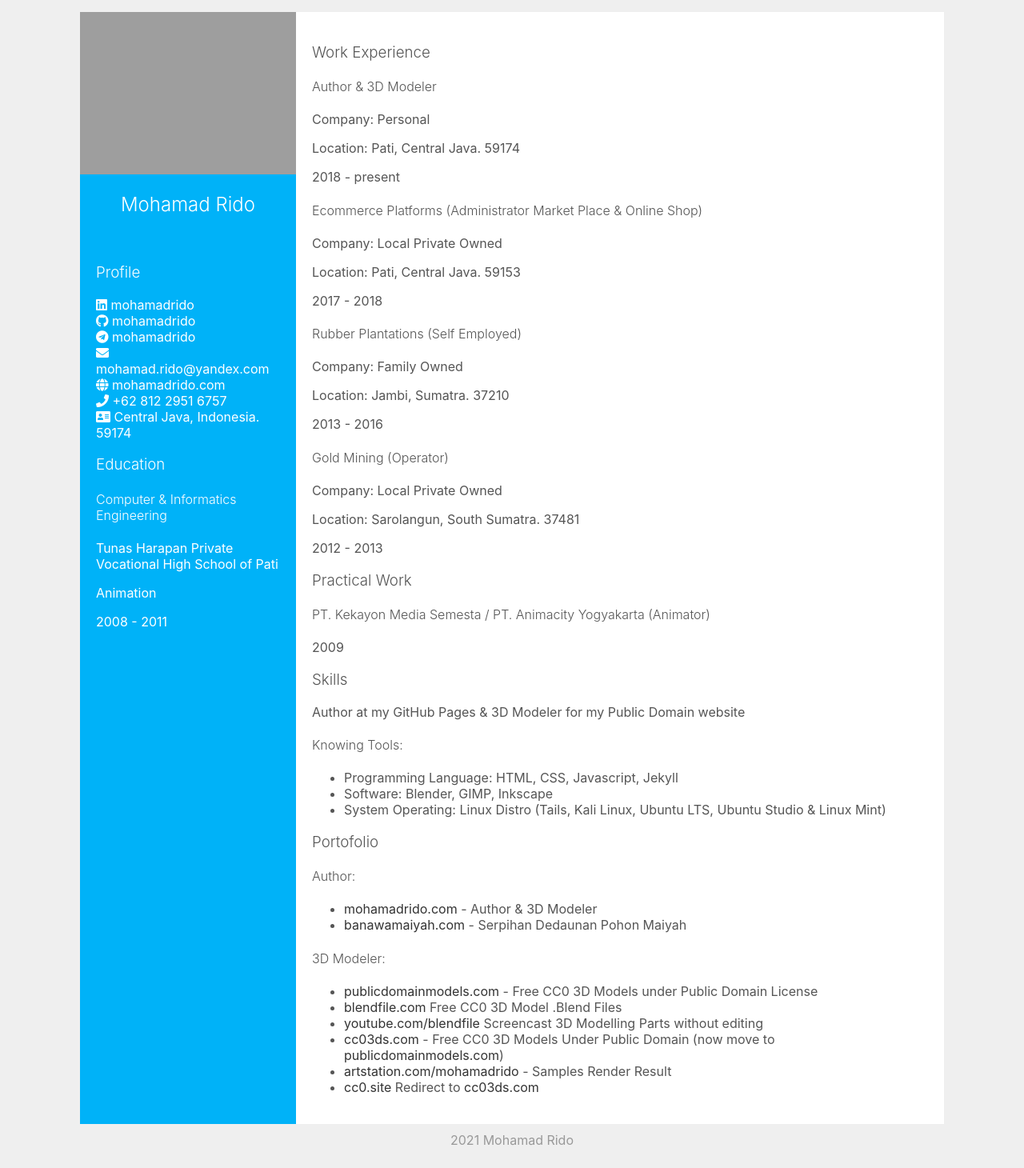
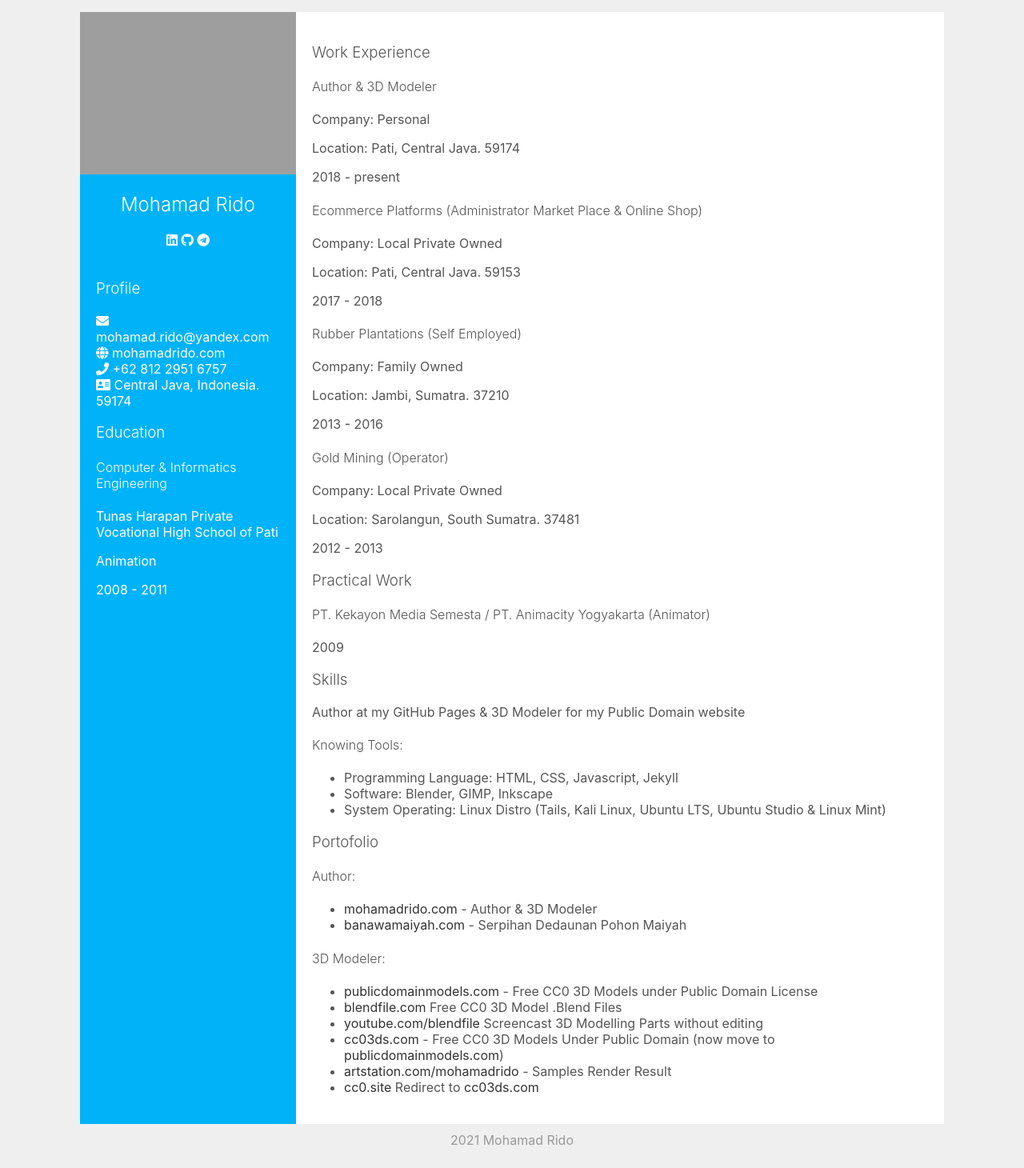
Before and after one commit to mohamadrido/about, a Jekyll site: the page built from index.html, in a window 1280 px wide. Shown: the whole page at 80% size. Built offline with Jekyll 4.4.1, drawn with Linux system fonts in a browser that asks for light colours; nearby versions of some CDN libraries.

Commit message:
Update index.html

```diff
--- a/index.html
+++ b/index.html
@@ -6,11 +6,13 @@ layout: default
   <div class="column1">
 <img src="https://resume.mohamadrido.com/profile.jpg" style="width:100%">
 <h2 style="text-align: center;">Mohamad Rido</h2>
+<div style="text-align: center;">
+<i class="fab fa-linkedin"></i>
+<i class="fab fa-github"></i>
+<i class="fab fa-telegram"></i>
+</div>
 <div style="padding: 20px;">
 <h3>Profile</h3>
-<i class="fab fa-linkedin"></i> mohamadrido<br/>
-<i class="fab fa-github"></i> mohamadrido<br/>
-<i class="fab fa-telegram"></i> mohamadrido<br/>
 <i class="fa fa-envelope"></i> mohamad.rido@yandex.com<br/>
 <i class="fa fa-globe"></i> mohamadrido.com<br/>
 <i class="fa fa-phone"></i> +62 812 2951 6757<br/>
```
